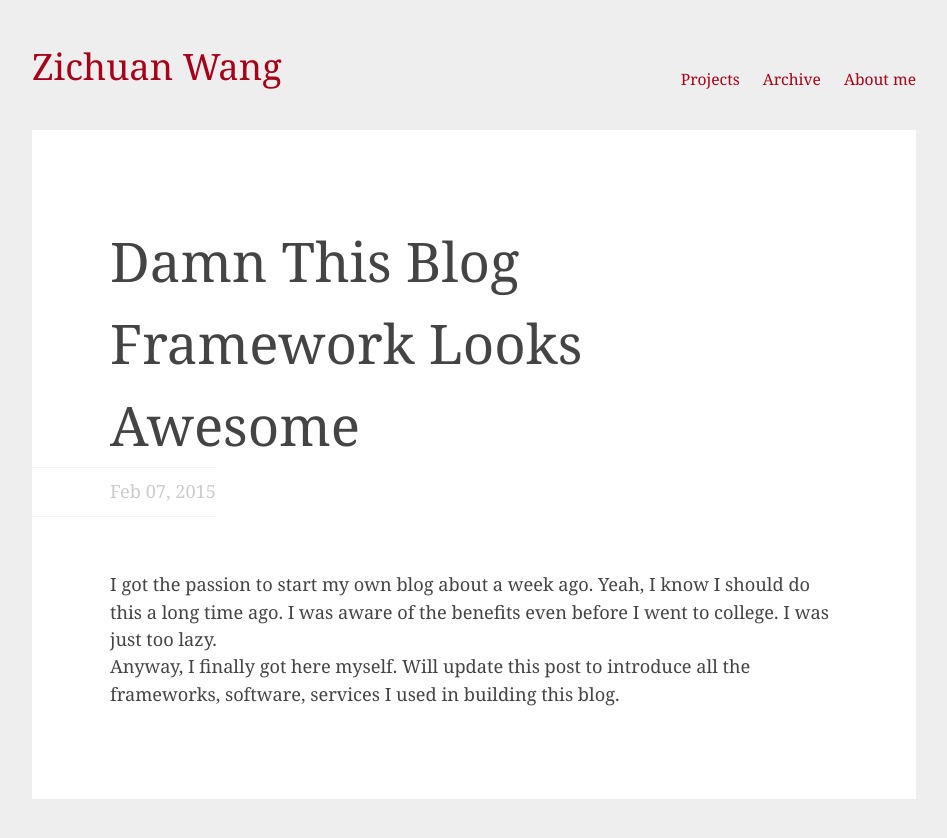
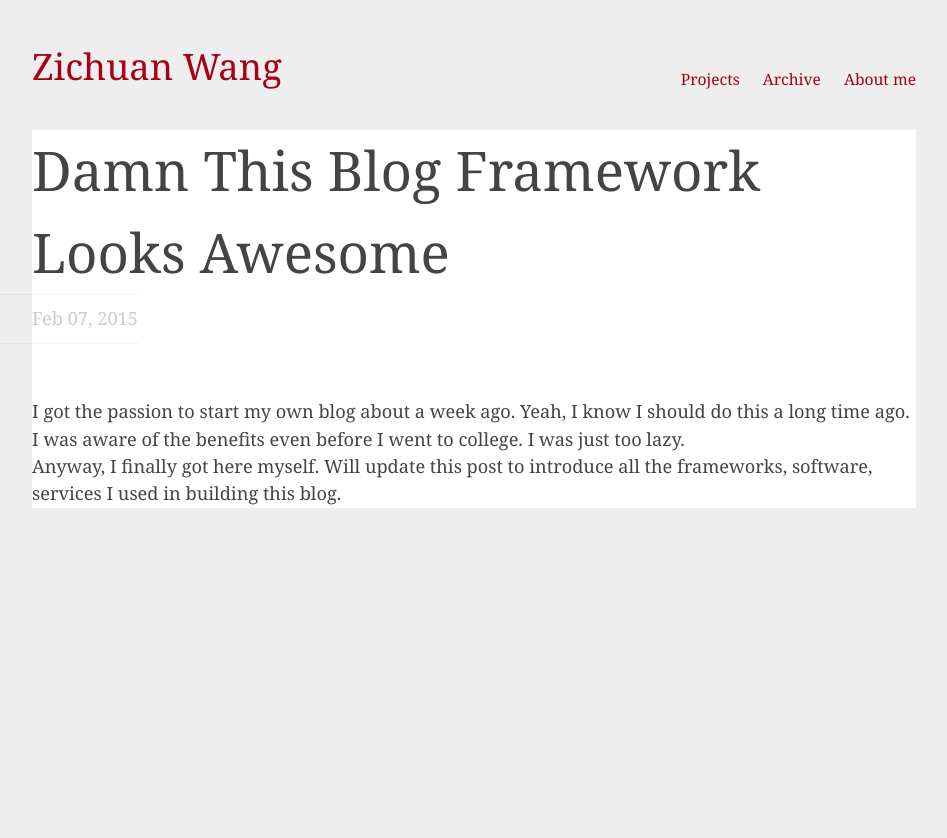
Before and after one commit to zichuanwang/jekyll_blog, a Jekyll site: the page built from _posts/2015-02-07-jekyll-blog.md, in a window 1280 px wide. Shown: the top 838 px of the page, without its empty margins (166-1113 px from the left). Built offline with Jekyll 4.4.1, drawn with Linux system fonts in a browser that asks for light colours; some web fonts are replaced.

Commit message:
change more button

```diff
--- a/_sass/_base.scss
+++ b/_sass/_base.scss
@@ -29,8 +29,6 @@
     -ms-text-size-adjust: 100%;
     -webkit-font-smoothing: subpixel-antialiased;
 }
-
-div.breaker { clear:both; }
 
 /**
  * Images
--- a/_sass/_layout.scss
+++ b/_sass/_layout.scss
@@ -1,6 +1,4 @@
-/**
- * Site header
- */
+/* header */
 
  header {
     display: block;
@@ -45,7 +43,6 @@
 /* main content */
 div.content {
     background: white;
-    padding: 70px 60px;
     margin-bottom: 60px;
 
     &.full-bleed { padding: 0; }
@@ -156,6 +153,10 @@
     }
 }
 
+/* breaker */
+
+div.breaker { clear:both; }
+
 /* posts */
 div.posts div.end {
     padding: 40px;
@@ -174,10 +175,16 @@
         padding: 40px;
     }
 
+    div.end {
+        color: $brand-color;
+    }
+
     &:hover {
         color:white;
         background:#444;
         text-decoration:none;
+
+        div.end { color:white; }
     }
 
     div.title {
@@ -267,6 +274,8 @@
     }
 }
 
+/* post */
+
 div.post {
     padding-bottom: 0em;
     /*margin-bottom:-70px;*/
```
Also changed, not shown: index.html (+4 -4 lines).
